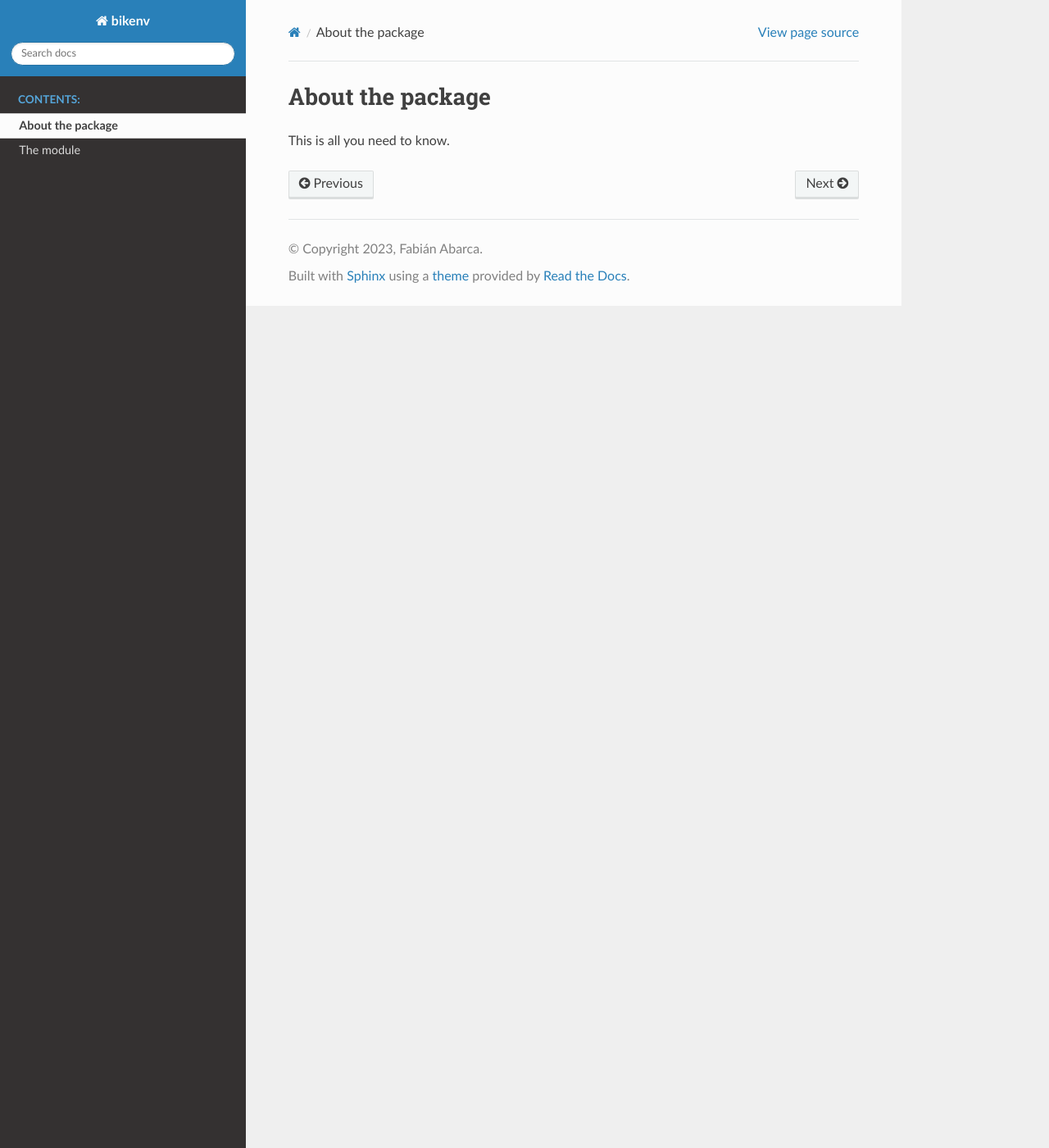
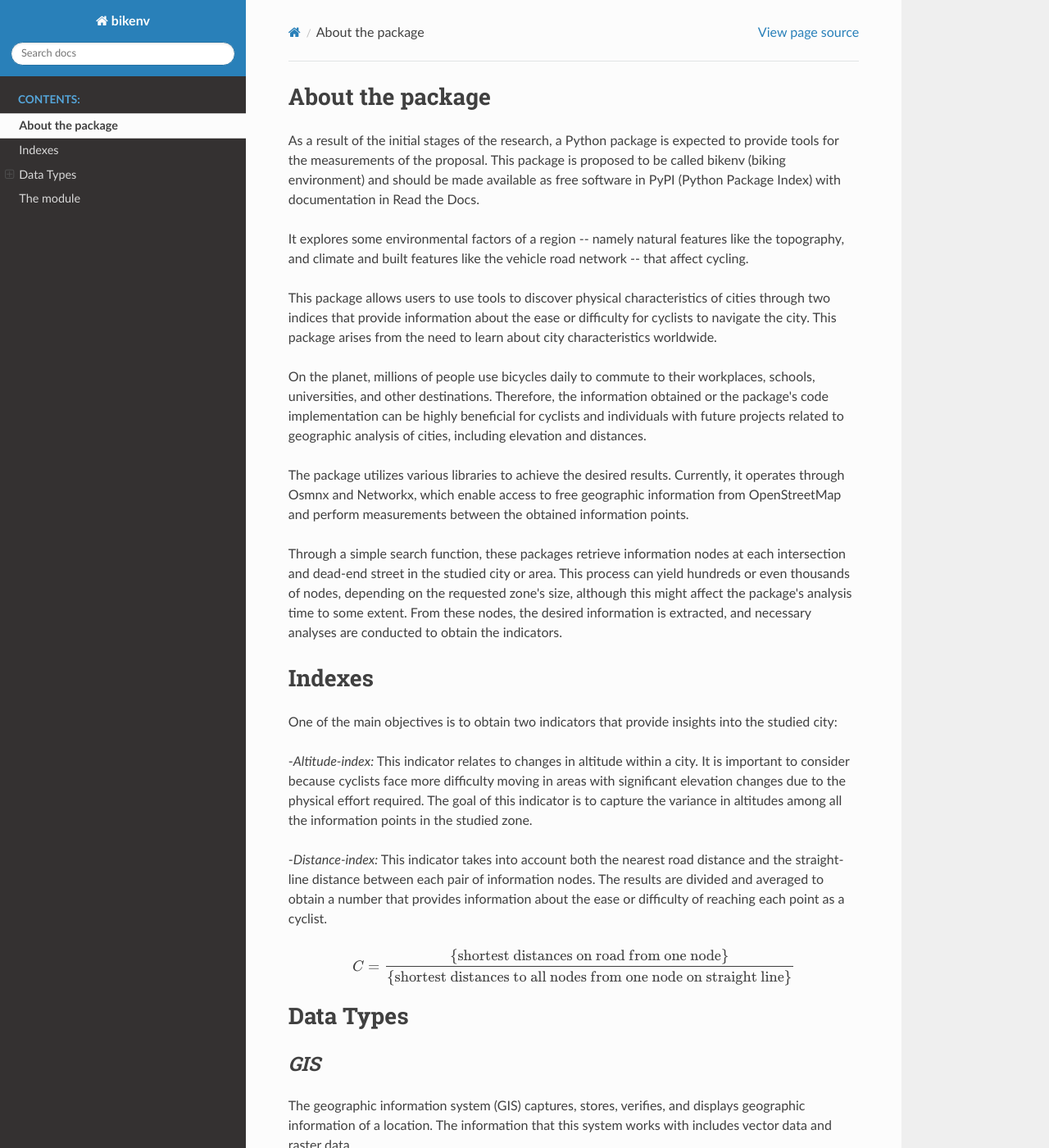
Before and after one commit to fabianabarca/bikenv, a Sphinx documentation site: the page built from docs/about.rst, in a window 1280 px wide and 1400 px high. Shown: the whole window at 82% size. Built offline with Sphinx 7.4.7 and the Read the Docs theme 2.0.0, drawn with Linux system fonts in a browser that asks for light colours; some of the changed text lies outside the part shown.

Commit message:
Add intro, data types and indexes in about.rst

```diff
--- a/docs/about.rst
+++ b/docs/about.rst
@@ -1,4 +1,94 @@
 About the package
 =================
+As a result of the initial stages of the research, a Python package is expected to provide tools for the measurements of the proposal. This package is proposed to be called bikenv (biking environment) and should be made available as free software in PyPI (Python Package Index) with documentation in Read the Docs.
 
-This is all you need to know.
+It explores some environmental factors of a region -- namely natural features like the topography, and climate and built features like the vehicle road network -- that affect cycling.
+
+This package allows users to use tools to discover physical characteristics of cities through two indices that provide information about the ease or difficulty for cyclists to navigate the city. This package arises from the need to learn about city characteristics worldwide.
+
+On the planet, millions of people use bicycles daily to commute to their workplaces, schools, universities, and other destinations. Therefore, the information obtained or the package's code implementation can be highly beneficial for cyclists and individuals with future projects related to geographic analysis of cities, including elevation and distances.
+
+The package utilizes various libraries to achieve the desired results. Currently, it operates through Osmnx and Networkx, which enable access to free geographic information from OpenStreetMap and perform measurements between the obtained information points.
+
+Through a simple search function, these packages retrieve information nodes at each intersection and dead-end street in the studied city or area. This process can yield hundreds or even thousands of nodes, depending on the requested zone's size, although this might affect the package's analysis time to some extent. From these nodes, the desired information is extracted, and necessary analyses are conducted to obtain the indicators.
+
+Indexes
+=================
+
+One of the main objectives is to obtain two indicators that provide insights into the studied city:
+
+-*Altitude-index:*
+This indicator relates to changes in altitude within a city. It is important to consider because cyclists face more difficulty moving in areas with significant elevation changes due to the physical effort required. The goal of this indicator is to capture the variance in altitudes among all the information points in the studied zone.
+
+
+-*Distance-index:*
+This indicator takes into account both the nearest road distance and the straight-line distance between each pair of information nodes. The results are divided and averaged to obtain a number that provides information about the ease or difficulty of reaching each point as a cyclist.
+
+.. math::
+
+   C = \frac{{\text{{shortest distances on road from one node}}}}{{\text{{shortest distances to all nodes from one node on straight line}}}}
+
+
+Data Types
+=================
+*GIS*
+^^^^^^^^^^^^^^^^^^^
+The geographic information system (GIS) captures, stores, verifies, and displays geographic information of a location. The information that this system works with includes vector data and raster data.
+
+Vector Data
++++++++++++++++++++
+
+This is the most commonly used type of information in programs such as Open Street Map and Google Maps. This type of information consists of points, lines, and polygons.
+
+Points: Represent distinctive points of information, such as a particular place, a city, or points of interest.
+Lines: Gives information about streets or rivers. It has a starting point and an ending point and can be used to measure lengths.
+Polygons: Represent areas of cities, forests, or lakes. It can measure area perimeters due to having two dimensions.
+
+Raster Data
++++++++++++++++++++
+
+
+In this type of information, pixels can be worked on as each one represents a value. This type of information can be found in satellites or topographic maps.
+
+There are two types of raster data:
+
+Continuous Data: Points in the grid cells that change gradually.
+Discrete Data: Can take a limited set of values. For example, each pixel can have various discrete values that represent different types of land use, such as forests, urban areas, farmland, etc.
+
+GeoPandas
+^^^^^^^^^^^^^^^^^^^
+The geopandas data structure consists of GeoSeries and GeoDataFrame.
+
+GeoSeries
++++++++++++++++++++
+
+A GeoSeries is a vector of information, similar to a series in Pandas. In geopandas, it has three classes of objects:
+
+-Points/MultiPoints
+
+-Lines/MultiLines
+
+-Polygons/MultiPolygons
+
+This information can be used to obtain the area, boundaries, or geometry type. Additionally, it allows you to calculate distances between objects, find the center of an object, or plot information.
+
+GeoDataFrame
++++++++++++++++++++
+
+A GeoDataFrame is another type of geopandas structure that consists of multiple GeoSeries organized in a tabular form. Each row represents a geospatial object, and each column represents a feature associated with that object. It provides a convenient way to store and analyze geospatial data, combining both geometric and attribute information.
+
+GeoJSON
+^^^^^^^^^^^^^^^^^^^
+GeoJSON is a format for encoding a variety of geographic data structures.
+
+GeoJSON supports the following types of entities:
+
+-Points (including addresses and locations)
+
+-Text strings (including addresses, roads, and boundaries)
+
+-Polygons (including countries, provinces, and land masses)
+
+-Multi-part collections of point entities, text strings, or polygons.
+
+In essence, GeoJSON is an open data interchange format that represents simple geographic entities and their non-spatial attributes.
```
